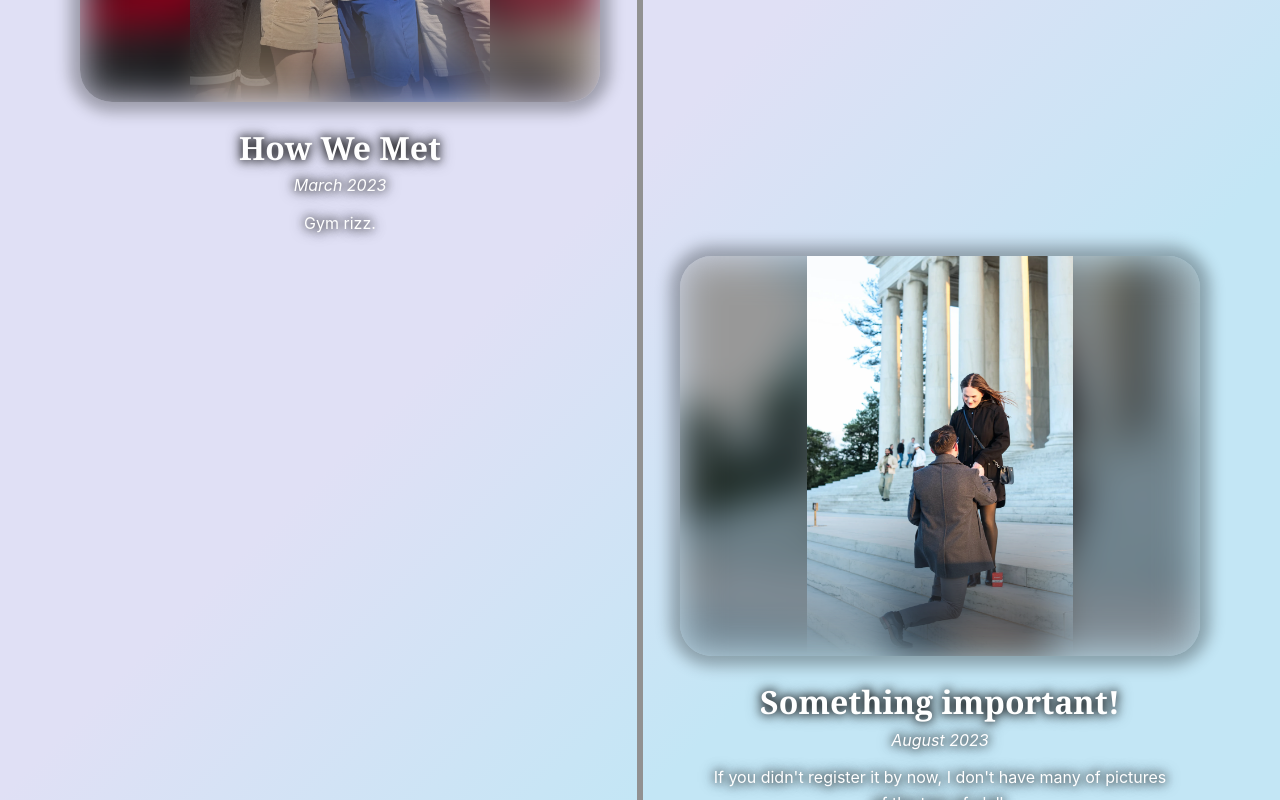
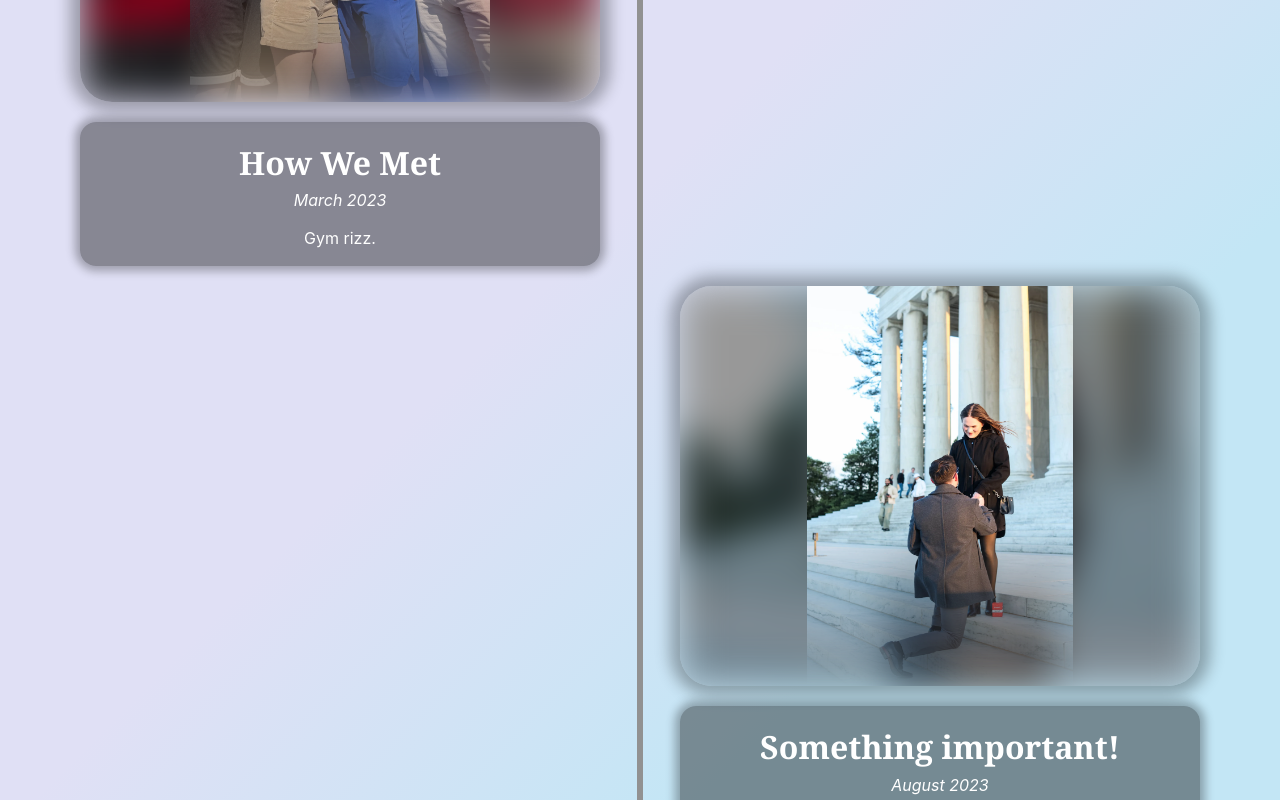
Before and after one commit to ProbeIke/weddingwebsite, a React (Create React App) app: page / in a window 1280 px wide. Shown: the part 1300-2100 px from the top of the page. Built offline with nearby package versions, Linux system fonts and the light colour scheme.

Commit message:
Adjusted text location for our story

```diff
--- a/src/components/OurStory.css
+++ b/src/components/OurStory.css
@@ -86,13 +86,16 @@
   text-align: center;
   width: 100%;
   z-index: 2;
+  background-color: rgba(0, 0, 0, 0.4);
+  padding: 15px;
+  border-radius: 16px;
+  box-shadow: 0 0 10px 5px rgba(0, 0, 0, 0.3);
 }
 
 .text-content h3 {
   font-family: 'Georgia', 'Times New Roman', serif;
   color: white;
   margin-top: 0;
-  text-shadow: 0 0 10px rgba(0, 0, 0, 1), 0 0 15px rgba(0, 0, 0, 0.8);
   font-size: 2em;
 }
 
@@ -100,12 +103,10 @@
   font-style: italic;
   color: white;
   margin-bottom: 6px;
-  text-shadow: 0 0 10px rgba(0, 0, 0, 1), 0 0 15px rgba(0, 0, 0, 0.8);
 }
 
 .text-content p:not(.date) {
   color: white;
-  text-shadow: 0 0 10px rgba(0, 0, 0, 1), 0 0 15px rgba(0, 0, 0, 0.8);
   max-width: 90%;
   margin: 12px auto 0;
 }
```
